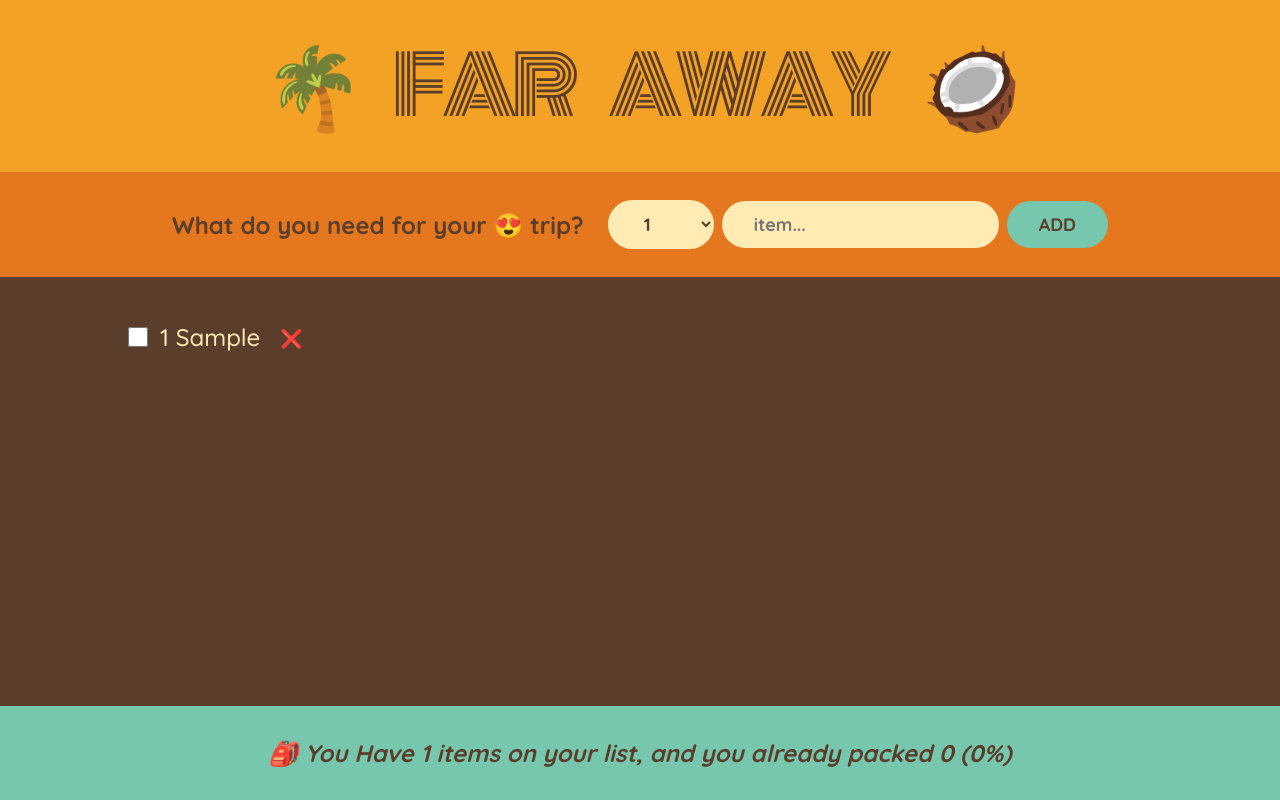
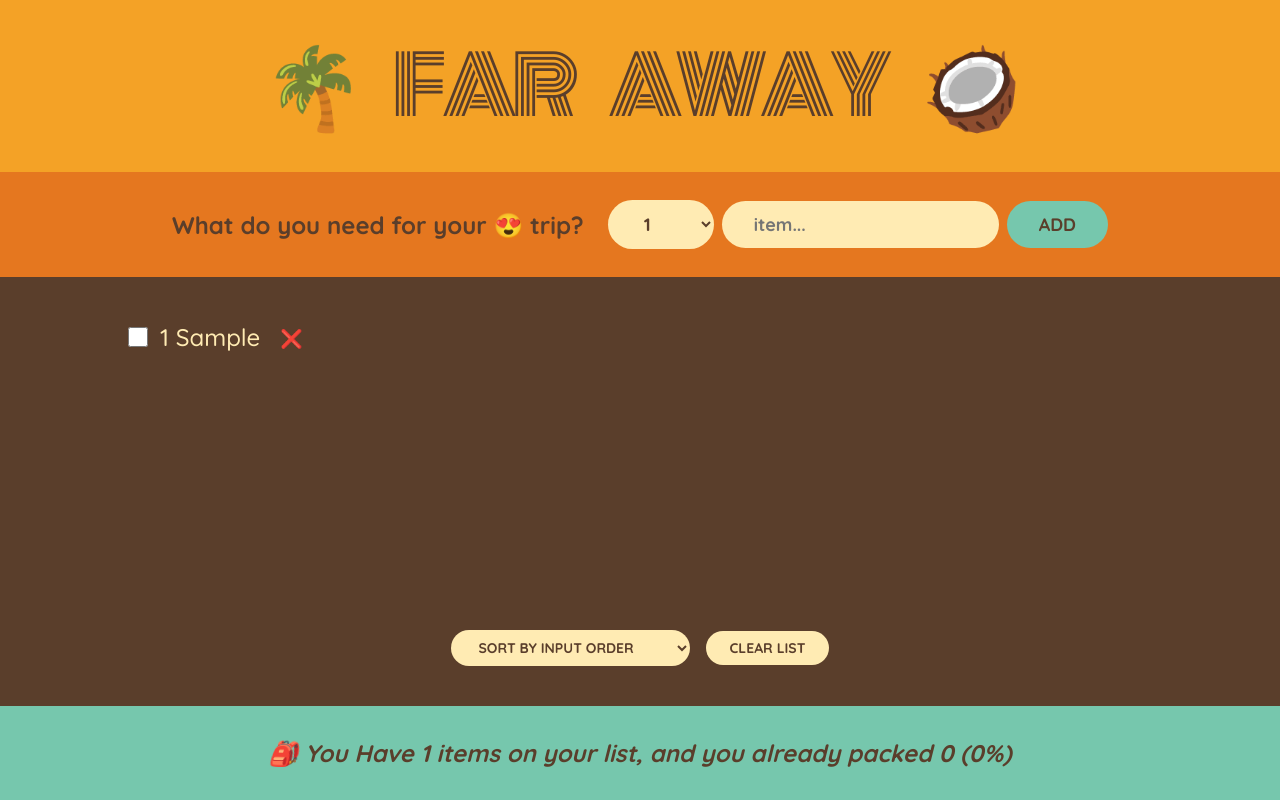
Before and after one commit to tiredbooy/travel-list-react, a React (Create React App) app: page / in a window 1280 px wide. Both pictures are taken after typing "Sample" into the empty fields and a click on the button "ADD". Built offline with nearby package versions, Linux system fonts and the light colour scheme.

Commit message:
Seorate files and components

```diff
--- a/src/App.js
+++ /dev/null
@@ -1,138 +0,0 @@
-import { useState } from "react";
-
-export default function App() {
-  const [items, setItems] = useState([]);
-
-  // -------------- //
-  // Not Recommended Way  //
-  // const [numItems , setNumItemes] = useState(0);
-  // setNumItemes((num) => num + 1)
-  // -------------- //
-
-  function handleAddItems(item) {
-    setItems((items) => [...items, item]);
-  }
-
-  function handleDeleteItem(id) {
-    setItems((items) => items.filter((item) => item.id !== id));
-  }
-
-  function handleToggleItem(id) {
-    setItems((items) =>
-      items.map((item) =>
-        item.id === id ? { ...item, packed: !item.packed } : item
-      )
-    );
-  }
-
-  return (
-    <div className="app">
-      <Logo />
-      <Form onAddItems={handleAddItems} />
-      <PackingList
-        items={items}
-        onDeleteItem={handleDeleteItem}
-        onToggleItems={handleToggleItem}
-      />
-      <Stats items={items} />
-    </div>
-  );
-}
-
-function Logo() {
-  return <h1>🌴 Far Away 🥥</h1>;
-}
-
-function Form({ onAddItems }) {
-  const [description, setDescription] = useState("");
-  const [quantity, setQuantity] = useState(1);
-
-  function handleSubmit(e) {
-    e.preventDefault();
-    if (!description) return;
-
-    const newItem = { description, quantity, packed: false, id: Date.now() };
-
-    onAddItems(newItem);
-
-    setDescription("");
-    setQuantity(1);
-  }
-
-  return (
-    <form className="add-form" onSubmit={handleSubmit}>
-      <h3>What do you need for your 😍 trip?</h3>
-      <select
-        value={quantity}
-        onChange={(e) => setQuantity(Number(e.target.value))}
-      >
-        {Array.from({ length: 20 }, (_, i) => i + 1).map((num) => (
-          <option value={num}>{num}</option>
-        ))}
-      </select>
-      <input
-        type="text"
-        placeholder="item..."
-        value={description}
-        onChange={(e) => setDescription(e.target.value)}
-      />
-      <button>Add</button>
-    </form>
-  );
-}
-
-function PackingList({ items, onDeleteItem, onToggleItems }) {
-  return (
-    <div className="list">
-      <ul>
-        {items.map((item) => (
-          <Item
-            item={item}
-            onDeleteItem={onDeleteItem}
-            key={item.id}
-            onToggleItems={onToggleItems}
-          />
-        ))}
-      </ul>
-    </div>
-  );
-}
-
-function Item({ item, onDeleteItem, onToggleItems }) {
-  return (
-    <li>
-      <input
-        type="checkbox"
-        value={item.packed}
-        onChange={() => onToggleItems(item.id)}
-      />
-      <span style={item.packed ? { textDecoration: "line-through" } : {}}>
-        {item.quantity} {item.description}
-      </span>
-      <button onClick={() => onDeleteItem(item.id)}>❌</button>
-    </li>
-  );
-}
-
-function Stats({ items }) {
-  if (!items.length)
-    return (
-      <p className="stats">
-        <em>Start Adding some items to your packing list🐱‍🏍</em>
-      </p>
-    );
-
-  const numItems = items.length;
-  const numPacked = items.filter((item) => item.packed).length;
-  const precentage = Math.round((numPacked / numItems) * 100);
-
-  return (
-    <footer className="stats">
-      <em>
-        {precentage === 100
-          ? "You got everything! Ready to go ✈"
-          : `🎒 You Have ${numItems} items on your list, and you already packed ${numPacked} (${precentage}%)`}
-      </em>
-    </footer>
-  );
-}
--- /dev/null
+++ b/src/components/App.js
@@ -0,0 +1,54 @@
+import { useState } from "react";
+import Form from "../form";
+import Logo from "./logo";
+import PackingList from "./packingList";
+import Stats  from "./Stats";
+import Item from "./Item";
+
+
+export default function App() {
+  const [items, setItems] = useState([]);
+
+  // -------------- //
+  // Not Recommended Way  //
+  // const [numItems , setNumItemes] = useState(0);
+  // setNumItemes((num) => num + 1)
+  // -------------- //
+
+  function handleAddItems(item) {
+    setItems((items) => [...items, item]);
+  }
+
+  function handleDeleteItem(id) {
+    setItems((items) => items.filter((item) => item.id !== id));
+  }
+
+  function handleToggleItem(id) {
+    setItems((items) =>
+      items.map((item) =>
+        item.id === id ? { ...item, packed: !item.packed } : item
+      )
+    );
+  }
+
+  function handleClearPage() {
+    const confirmed = window.confirm(
+      "Are you sure you want to delete all items?"
+    );
+    if (confirmed) setItems([]);
+  }
+
+  return (
+    <div className="app">
+      <Logo />
+      <Form onAddItems={handleAddItems} />
+      <PackingList
+        items={items}
+        onDeleteItem={handleDeleteItem}
+        onToggleItems={handleToggleItem}
+        onClearPage={handleClearPage}
+      />
+      <Stats items={items} />
+    </div>
+  );
+}
--- /dev/null
+++ b/src/components/Item.js
@@ -0,0 +1,15 @@
+export default function Item({ item, onDeleteItem, onToggleItems }) {
+  return (
+    <li>
+      <input
+        type="checkbox"
+        value={item.packed}
+        onChange={() => onToggleItems(item.id)}
+      />
+      <span style={item.packed ? { textDecoration: "line-through" } : {}}>
+        {item.quantity} {item.description}
+      </span>
+      <button onClick={() => onDeleteItem(item.id)}>❌</button>
+    </li>
+  );
+}
--- /dev/null
+++ b/src/components/Stats.js
@@ -0,0 +1,22 @@
+export default function Stats({ items }) {
+  if (!items.length)
+    return (
+      <p className="stats">
+        <em>Start Adding some items to your packing list🐱‍🏍</em>
+      </p>
+    );
+
+  const numItems = items.length;
+  const numPacked = items.filter((item) => item.packed).length;
+  const precentage = Math.round((numPacked / numItems) * 100);
+
+  return (
+    <footer className="stats">
+      <em>
+        {precentage === 100
+          ? "You got everything! Ready to go ✈"
+          : `🎒 You Have ${numItems} items on your list, and you already packed ${numPacked} (${precentage}%)`}
+      </em>
+    </footer>
+  );
+}
--- /dev/null
+++ b/src/components/logo.js
@@ -0,0 +1,3 @@
+export default function Logo() {
+    return <h1>🌴 Far Away 🥥</h1>;
+  }
--- /dev/null
+++ b/src/components/packingList.js
@@ -0,0 +1,49 @@
+import { useState } from "react";
+import Item from "./Item";
+
+export default function PackingList({
+  items,
+  onDeleteItem,
+  onToggleItems,
+  onClearPage,
+}) {
+  const [sortBy, setSortBy] = useState("input");
+
+  let sortedItems;
+
+  if (sortBy === "input") sortedItems = items;
+
+  if (sortBy === "description")
+    sortedItems = items
+      .slice()
+      .sort((a, b) => a.description.localeCompare(b.description));
+
+  if (sortBy === "packed")
+    sortedItems = items
+      .slice()
+      .sort((a, b) => Number(a.packed) - Number(b.packed));
+
+  return (
+    <div className="list">
+      <ul>
+        {sortedItems.map((item) => (
+          <Item
+            item={item}
+            onDeleteItem={onDeleteItem}
+            key={item.id}
+            onToggleItems={onToggleItems}
+          />
+        ))}
+      </ul>
+
+      <div className="actions">
+        <select value={sortBy} onChange={(e) => setSortBy(e.target.value)}>
+          <option value="input">Sort by input order</option>
+          <option value="description">Sort by description</option>
+          <option value="packed">Sort by packed status</option>
+        </select>
+        <button onClick={onClearPage}>Clear List</button>
+      </div>
+    </div>
+  );
+}
--- /dev/null
+++ b/src/form.js
@@ -0,0 +1,39 @@
+import { useState } from "react";
+
+export default function Form({ onAddItems }) {
+  const [description, setDescription] = useState("");
+  const [quantity, setQuantity] = useState(1);
+
+  function handleSubmit(e) {
+    e.preventDefault();
+    if (!description) return;
+
+    const newItem = { description, quantity, packed: false, id: Date.now() };
+
+    onAddItems(newItem);
+
+    setDescription("");
+    setQuantity(1);
+  }
+
+  return (
+    <form className="add-form" onSubmit={handleSubmit}>
+      <h3>What do you need for your 😍 trip?</h3>
+      <select
+        value={quantity}
+        onChange={(e) => setQuantity(Number(e.target.value))}
+      >
+        {Array.from({ length: 20 }, (_, i) => i + 1).map((num) => (
+          <option value={num}>{num}</option>
+        ))}
+      </select>
+      <input
+        type="text"
+        placeholder="item..."
+        value={description}
+        onChange={(e) => setDescription(e.target.value)}
+      />
+      <button>Add</button>
+    </form>
+  );
+}
--- a/src/index.js
+++ b/src/index.js
@@ -13,7 +13,7 @@
 
 import React from "react";
 import ReactDOM from "react-dom/client";
-import App from './App'
+import App from './components/App'
 import './index.css';
 
 
```
